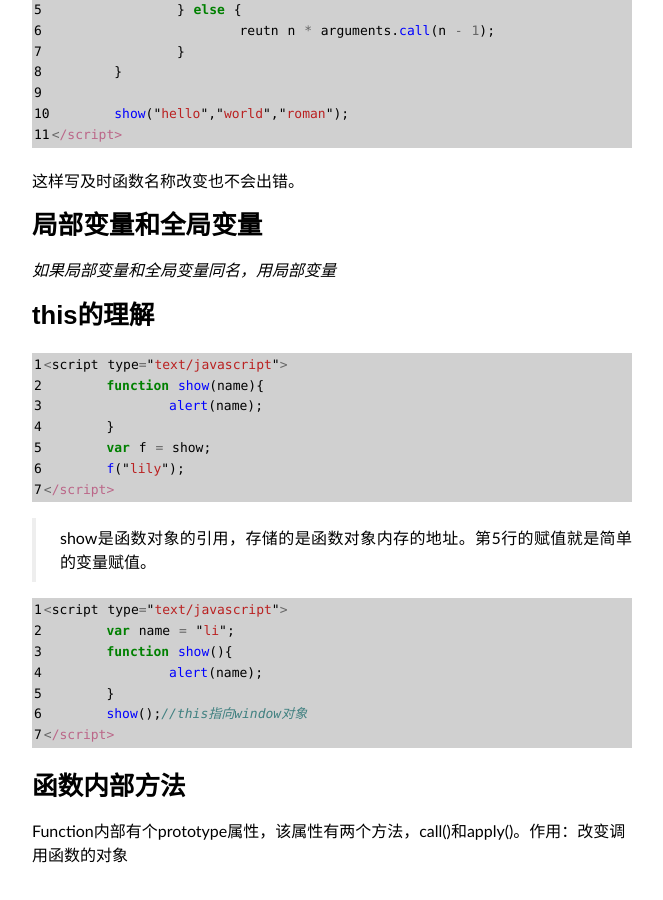
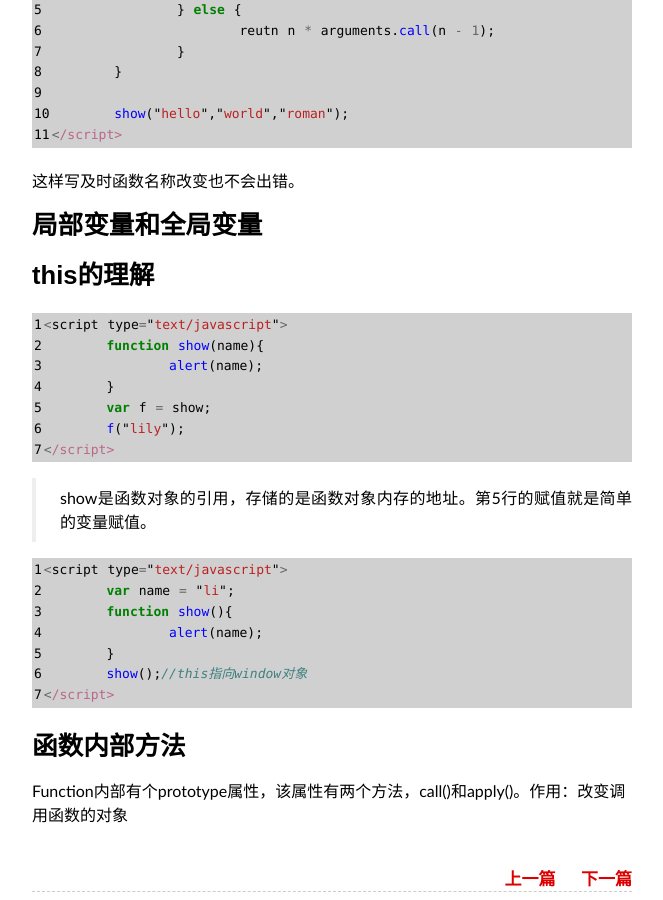
Before and after one commit to aliveaway/aliveaway.github.io, a Jekyll site: the page built from _posts/2016-10-03-js-function.md, in a window 1280 px wide and 900 px high, scrolled down 1421 px. Shown: the whole window, without its empty margins (308-971 px from the left). Built offline with Jekyll 4.4.1, drawn with Linux system fonts in a browser that asks for light colours; comment, search, counter and statistics services are not loaded.

Commit message:
2016-10-04

```diff
--- a/_posts/2016-10-03-js-function.md
+++ b/_posts/2016-10-03-js-function.md
@@ -85,7 +85,7 @@ js中的函数对应Function，和数组类似。每个函数都是一个Functio
 
 # 局部变量和全局变量
 
-*如果局部变量和全局变量同名，用局部变量*
+<!-- *如果局部变量和全局变量同名，用局部变量* -->
 
 # this的理解
 
```
